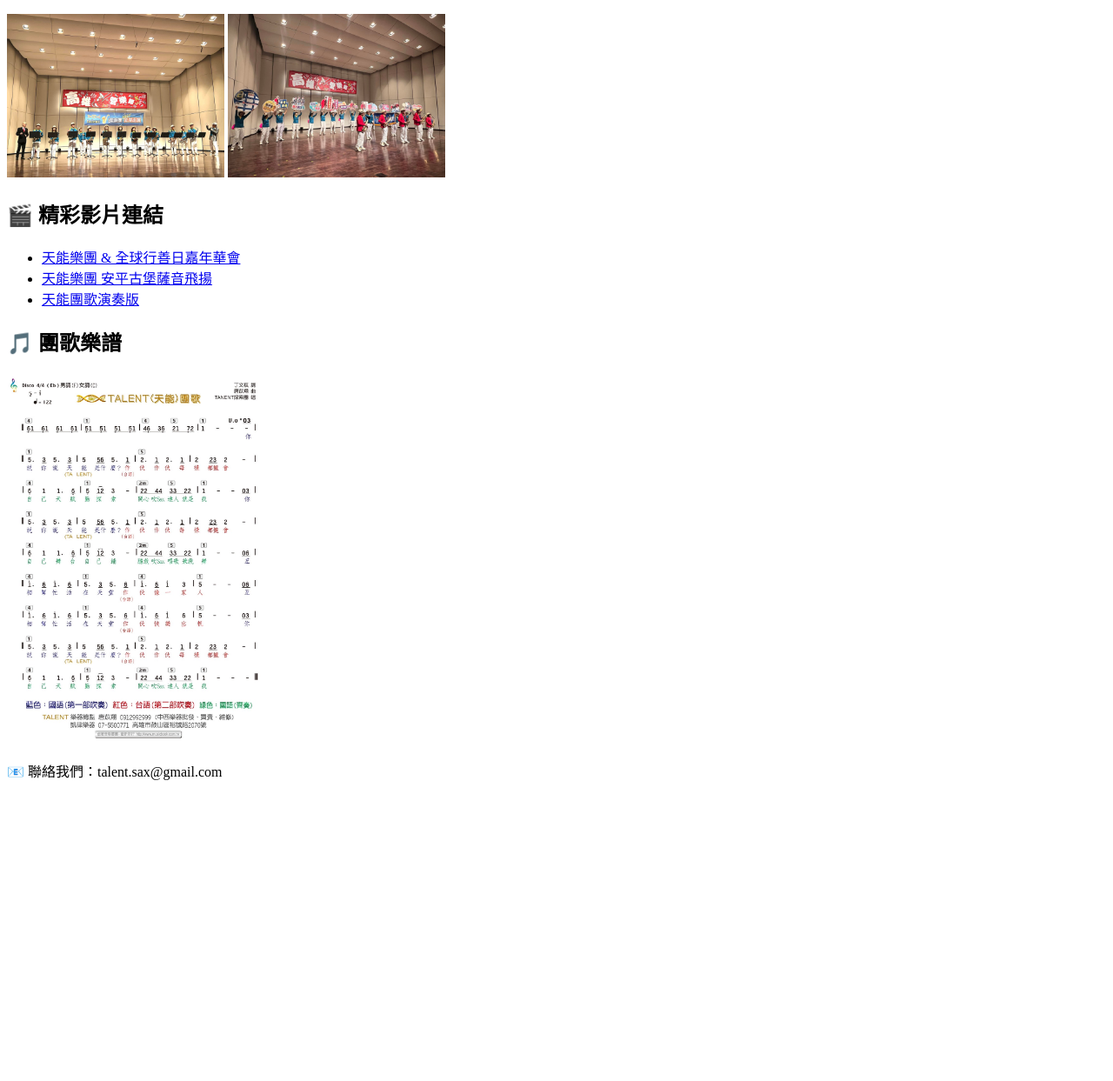
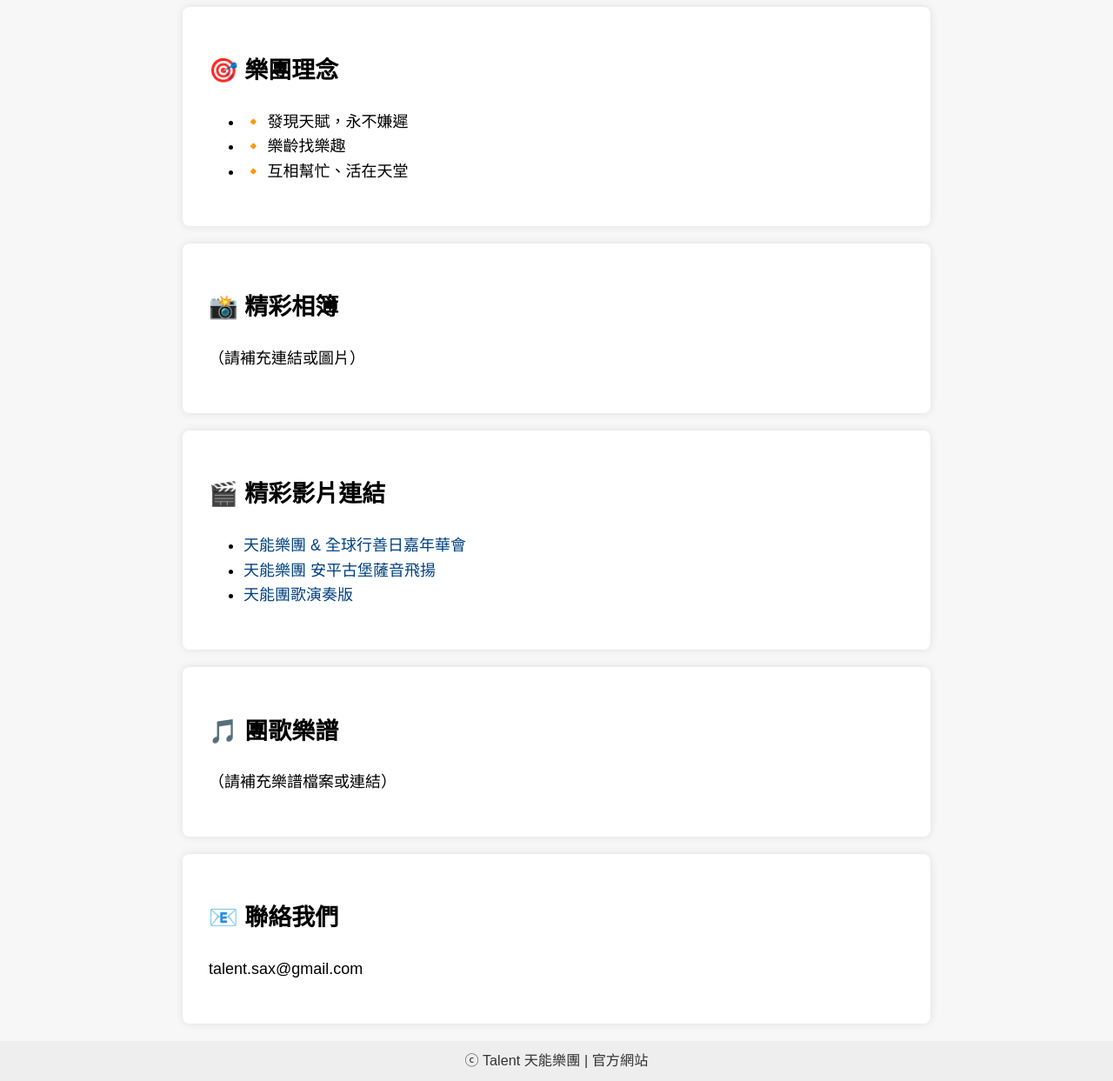
Before and after one commit to talent-2025/talent-band, a plain HTML site: page index.html in a window 1280 px wide. Shown: the part 373-1616 px from the top of the page at 87% size. Before the commit the page ends 1287 px from the top, so only its background shows below. Drawn offline with Linux system fonts and the light colour scheme.

Commit message:
Add files via upload

```diff
--- a/index.html
+++ b/index.html
@@ -1,39 +1,92 @@
 
 <!DOCTYPE html>
+
 <html lang="zh-Hant">
 <head>
-    <meta charset="UTF-8">
-    <meta name="viewport" content="width=device-width, initial-scale=1.0">
+<meta charset="utf-8"/>
 <title>Talent 天能樂團</title>
-</head>
+<meta content="width=device-width, initial-scale=1.0" name="viewport"/>
+<style>
+    body { font-family: sans-serif; background: #fff8f0; padding: 2em; line-height: 1.6; font-size: 18px; }
+    h1 { color: #cc6600; }
+    section { margin-bottom: 2em; }
+  </style>
+<style>
+body {
+    font-family: "微軟正黑體", sans-serif;
+    background-color: #f7f7f7;
+    margin: 0;
+    padding: 0;
+}
+header {
+    background-color: #004080;
+    color: white;
+    padding: 20px;
+    text-align: center;
+}
+section {
+    max-width: 800px;
+    margin: auto;
+    background-color: white;
+    padding: 30px;
+    margin-top: 20px;
+    border-radius: 8px;
+    box-shadow: 0 0 10px rgba(0,0,0,0.1);
+}
+footer {
+    background-color: #eee;
+    color: #333;
+    text-align: center;
+    padding: 10px;
+    margin-top: 20px;
+    font-size: 0.9em;
+}
+a {
+    color: #004080;
+    text-decoration: none;
+}
+a:hover {
+    text-decoration: underline;
+}
+</style></head>
 <body>
+<header>
 <h1>🎷 Talent 天能樂團</h1>
+</header>
+<section>
 <h2>🌟 樂團簡介</h2>
 <p>來自高雄的 Talent 天能樂團，致力於推廣樂齡音樂與薩克斯風演奏。</p>
-
+</section>
+<section>
 <h2>🎯 樂團理念</h2>
 <ul>
 <li>🔸 發現天賦，永不嫌遲</li>
 <li>🔸 樂齡找樂趣</li>
 <li>🔸 互相幫忙、活在天堂</li>
 </ul>
-
+</section>
+<section>
 <h2>📸 精彩相簿</h2>
-    <img src="photo1.jpeg" width="250">
-    <img src="photo2.jpeg" width="250">
-
+<p>（請補充連結或圖片）</p>
+</section>
+<section>
 <h2>🎬 精彩影片連結</h2>
 <ul>
-        <li><a href="https://youtu.be/29yblOBeJUU" target="_blank">天能樂團 & 全球行善日嘉年華會</a></li>
+<li><a href="https://youtu.be/29yblOBeJUU" target="_blank">天能樂團 &amp; 全球行善日嘉年華會</a></li>
 <li><a href="https://youtu.be/5ZCD_m4dM0I" target="_blank">天能樂團 安平古堡薩音飛揚</a></li>
 <li><a href="https://youtu.be/S5DDnKEa8zs" target="_blank">天能團歌演奏版</a></li>
 </ul>
-
+</section>
+<section>
 <h2>🎵 團歌樂譜</h2>
-    <img src="anthem_score.jpeg" width="300">
-
+<p>（請補充樂譜檔案或連結）</p>
+</section>
+<section>
+<h2>📧 聯絡我們</h2>
+<p>talent.sax@gmail.com</p>
+</section>
 <footer>
-        <p>📧 聯絡我們：talent.sax@gmail.com</p>
+  ⓒ Talent 天能樂團 | 官方網站
 </footer>
 </body>
 </html>
```
Lines whose indentation alone changed are shown as unchanged.
